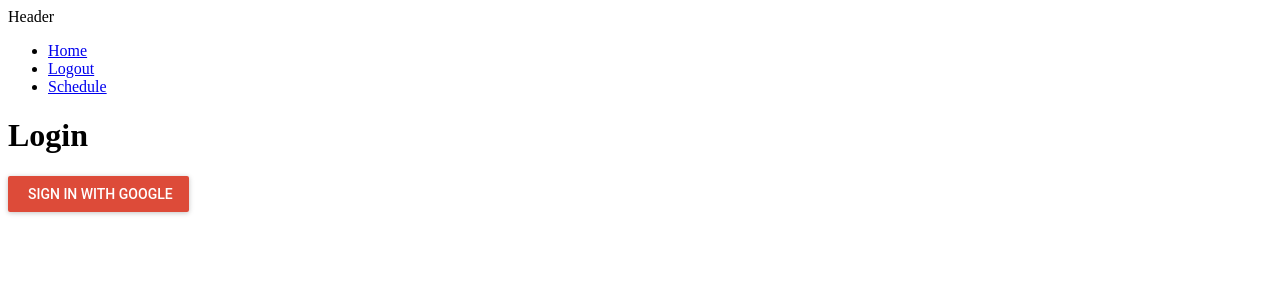
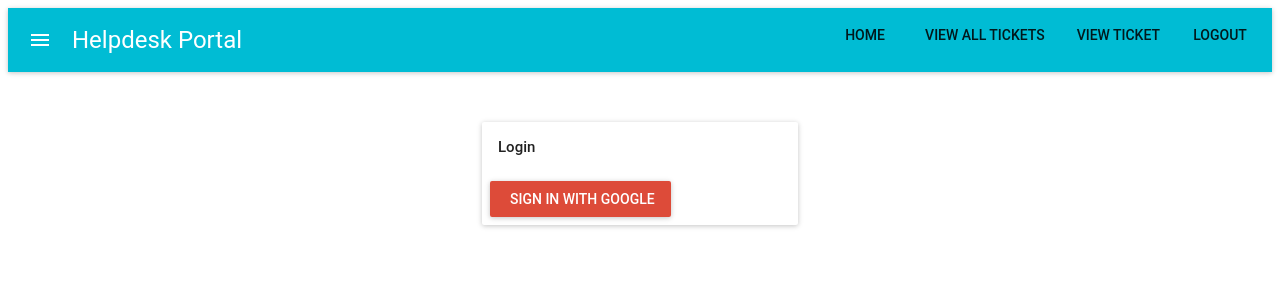
Before and after one commit to DeathorGlory9/WebDBAss2, a React (Create React App) app in the folder admin/: page /login in a window 1280 px wide. Shown: the top 300 px of the page. Built offline with nearby package versions, Linux system fonts and the light colour scheme; no server answers.

Commit message:
Added Nav bar with buttons. Changed login page layout

```diff
--- a/admin/src/components/Header.js
+++ b/admin/src/components/Header.js
@@ -1,5 +1,7 @@
 import React from 'react'
 import { Link } from 'react-router-dom'
+import AppBar from 'material-ui/AppBar';
+import FlatButton from 'material-ui/FlatButton';
 
 export default class Header extends React.Component
 {
@@ -9,19 +11,21 @@ export default class Header extends React.Component
 	}
 }
 
+const RightMenuButtons = () => (
+	<div>
+		<FlatButton href='/' label="Home"/>
+		<FlatButton href='/Login' label="View All Tickets"/>
+		<FlatButton href='/Login' label="View Ticket"/>
+		<FlatButton href='/logout' label="Logout"/>
+	</div>
+);
+
 // The Header creates links that can be used to navigate
 // between routes.
 const HeaderSection = () => (
 	<header>
-		<div>
-			Header
-		</div>
-		<nav>
-			<ul>
-				<li><Link to='/'>Home</Link></li>
-				<li><Link to='/logout'>Logout</Link></li>
-				<li><Link to='/schedule'>Schedule</Link></li>
-			</ul>
-		</nav>
+		<AppBar
+		title="Helpdesk Portal"
+		iconElementRight={<RightMenuButtons/>}/>
 	</header>
-)
+);
--- a/admin/src/components/Login.js
+++ b/admin/src/components/Login.js
@@ -1,5 +1,5 @@
 import React from "react";
-import {FontIcon, RaisedButton} from "material-ui";
+import {Card, CardActions, CardHeader, FontIcon, RaisedButton} from "material-ui";
 import {loginWithGoogle} from "../helpers/Auth";
 import {firebaseAuth} from "../config/constants";
 
@@ -63,10 +63,21 @@ export default class Login extends React.Component {
 const iconStyles = {
     color: "#ffffff"
 };
+const cardStyles = {
+  card : {
+      width: "25%",
+    margin: "auto",
+      marginTop: 50,
+  },
+    header: {
+        margin:"auto"
+    }
+};
 const LoginPage = ({handleGoogleLogin}) => (
     <div>
-        <h1>Login</h1>
-		  <div>
+        <Card style={cardStyles.card}>
+        <CardHeader style={cardStyles.header} title="Login" />
+		  <CardActions>
 			   <RaisedButton
 					 label="Sign in with Google"
 					 labelColor={"#ffffff"}
@@ -74,7 +85,8 @@ const LoginPage = ({handleGoogleLogin}) => (
 					 icon={<FontIcon className="fa fa-google-plus" style={iconStyles}/>}
 					 onClick={handleGoogleLogin}
 			   />
-		  </div>
+          </CardActions>
+        </Card>
     </div>
 );
 const SplashScreen = () => (<p>Loading...</p>)
```
